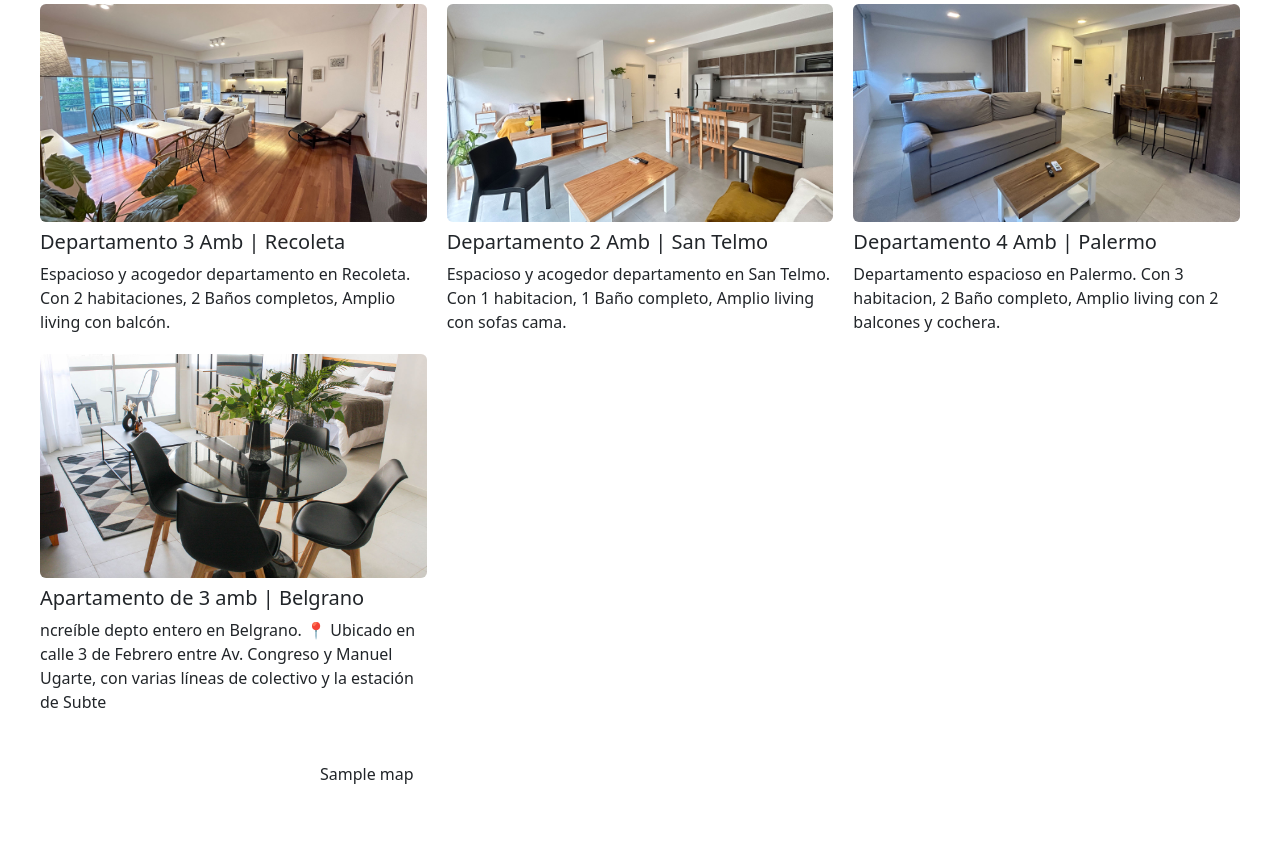
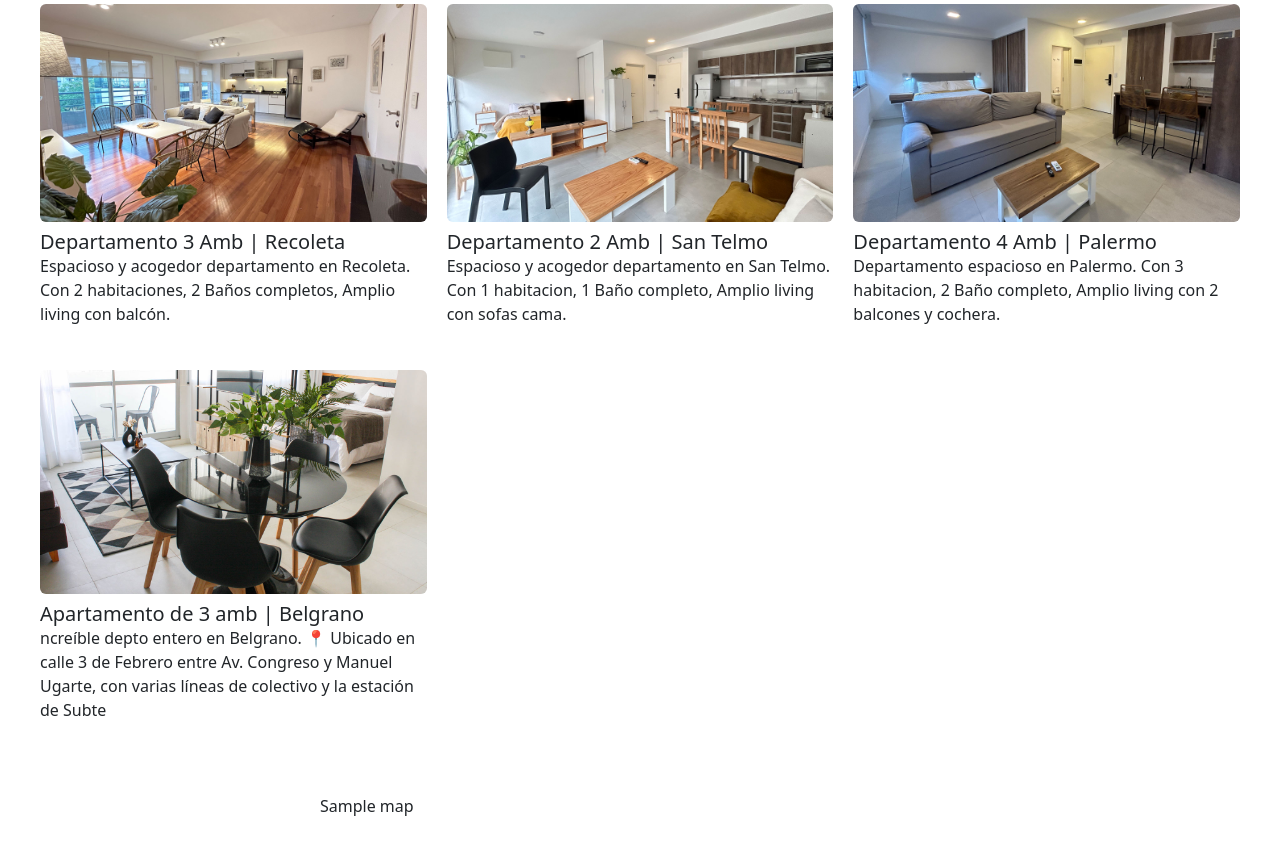
Before and after one commit to Juan-Salave/Alquileres, a Django app: template departamentos/templates/departamentos/home.html in a window 1280 px wide. Shown: the part 131-997 px from the top of the page. Before the commit the page ends 915 px from the top, so only its background shows below. Run offline with Django 4.2, Linux system fonts and the light colour scheme; data comes from the database, SQL or seed files in the repository; the template is opened without the code that fills it: values that come from a table or form of the project are taken from there, most other values are stand-ins (such as "Sample title", 1, 10 or a date in 2020).

Commit message:
edicion del titulo y descripcion

```diff
--- a/departamentos/templates/departamentos/home.html
+++ b/departamentos/templates/departamentos/home.html
@@ -10,19 +10,16 @@
         <div class="grid">
 
             {% for i in departamentos %}
-
                 <div class="departamentos">
                     <a href={% url 'Departamento' i.id %}>
                         <img src="{{ i.imagenes.first.imagen.url }}" class="card-img-top rounded" alt="Depto">
 
                         <div class="card-body">
-                            <h5 class="text-dark mt-2">{{ i.titulo1 }} | {{ i.barrio }}</h5>
-                            <p class="card-text text-dark fw-lighter">{{ i.descripcion1 }}</p>
-
+                            <h5 class="text-dark mt-2 mb-0">{{ i.titulo1 }} | {{ i.barrio }}</h5>
+                            <p class="card-text text-dark fw-lighter mb-4">{{ i.descripcion1 }}</p>
                         </div>
                     </a>
                 </div>
-
             {% endfor %}
         </div>
     </div>
```
